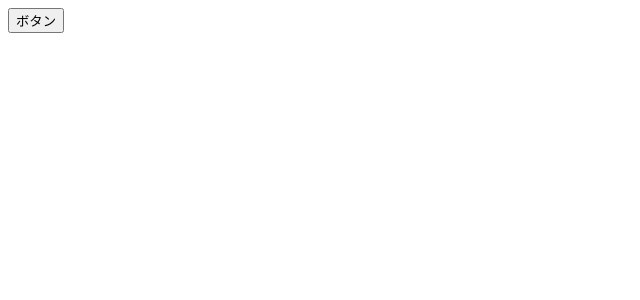
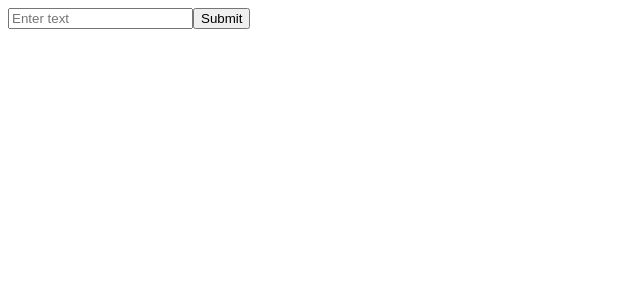
Before and after one commit to FujieMasaki/ui-test, a React (Vite) app: page / in a window 1280 px wide. Shown: the top 300 px of the page, without its empty margins (0-640 px from the left). Built offline with nearby package versions, Linux system fonts and the light colour scheme.

Commit message:
formの初期状態をテスト

```diff
--- a/src/App.tsx
+++ b/src/App.tsx
@@ -1,9 +1,12 @@
-import Button from "./components/Button";
+// import Button from "./components/Button";
+
+import Form from "./components/Form";
 
 function App() {
   return (
     <>
-      <Button label="ボタン" onClick={() => alert("押されました")} />
+      {/* <Button label="ボタン" onClick={() => alert("押されました")} /> */}
+      <Form />
     </>
   );
 }
```
Also changed, not shown: 1 other file (tests, documents, lock files or other folders).
